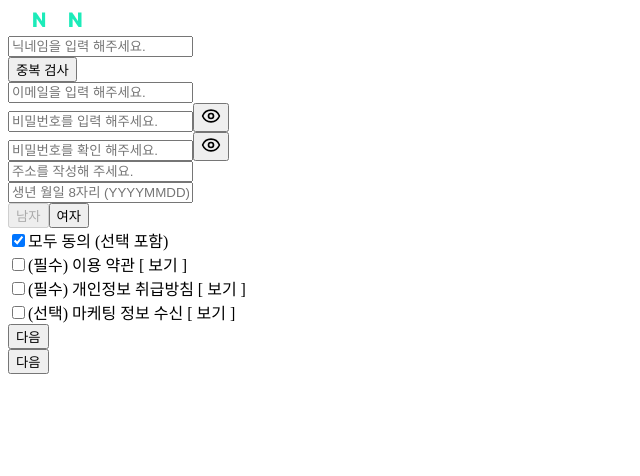
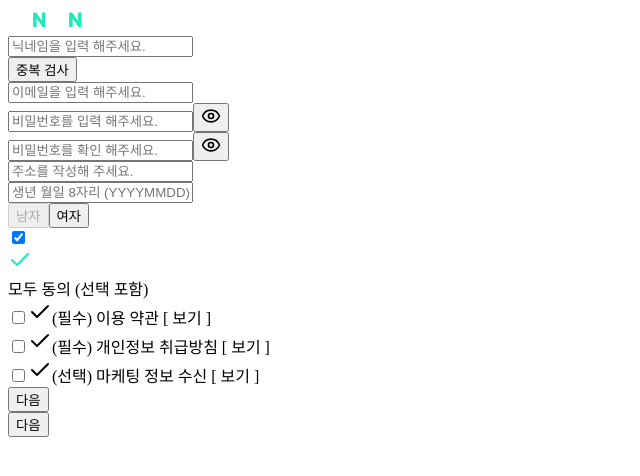
Before and after one commit to prgrms-web-devcourse-final-project/WEB4_5_88hage_FE, a Next.js app: page /Signup in a window 1280 px wide. Both pictures are taken after a click on the checkbox 18 px from the left and 240 px from the top of the page. Shown: the top 476 px of the page, without its empty margins (0-640 px from the left). Built offline with nearby package versions, Linux system fonts and the light colour scheme.

Commit message:
체크박스 수정

```diff
--- a/src/components/common/Checkbox.tsx
+++ b/src/components/common/Checkbox.tsx
@@ -1,7 +1,9 @@
+import { LucideCheck, LucideCheckCheck } from 'lucide-react';
 import { useState } from 'react';
 
 type CheckboxProps = {
   id: string;
+  box?: boolean;
   children?: string;
   className?: string;
   onChange?: any;
@@ -9,6 +11,7 @@ type CheckboxProps = {
 
 export default function Checkbox({
   id,
+  box,
   children,
   className,
   onChange,
@@ -21,11 +24,22 @@ export default function Checkbox({
         type="checkbox"
         id={id}
         checked={checked}
+        className="hidden"
         onChange={(e) => {
           setChecked(e.target.checked);
         }}
       />
-      <label htmlFor={id} className="hiddenLabel" />
+      <label htmlFor={id}>
+        {box ? (
+          <div
+            className={`flex size-7 items-center justify-center rounded-[5px] bg-[#313131] ${checked && 'border border-[#1CEBB9]'}`}
+          >
+            {checked && <LucideCheck color="#1CEBB9" />}
+          </div>
+        ) : (
+          <LucideCheck color={checked ? '#1CEBB9' : 'currentColor'} />
+        )}
+      </label>
       <label
         htmlFor={id}
         className={`${className} ${checked && 'text-[#1CEBB9]'}`}
--- a/src/pages/Signup.tsx
+++ b/src/pages/Signup.tsx
@@ -70,7 +70,9 @@ export default function Signup() {
             </div>
             <div className="h-2"></div>
             <div className="flex items-center gap-2">
-              <Checkbox id="allAgree">모두 동의 (선택 포함)</Checkbox>
+              <Checkbox id="allAgree" box>
+                모두 동의 (선택 포함)
+              </Checkbox>
             </div>
             <div className="flex flex-col gap-2">
               <div className="flex items-center gap-2">
--- a/src/styles/globals.css
+++ b/src/styles/globals.css
@@ -1,7 +1,7 @@
 @import './colors.css';
 @import './fonts.css';
 
-input[type='checkbox'] {
+/* input[type='checkbox'] {
   display: none;
 }
 
@@ -19,4 +19,4 @@ input[type='checkbox'] + .hiddenLabel {
 input[type='checkbox']:checked + .hiddenLabel {
   background-repeat: no-repeat;
   background-image: url('../assets/checkbox_checked.png');
-}
+} */
```
